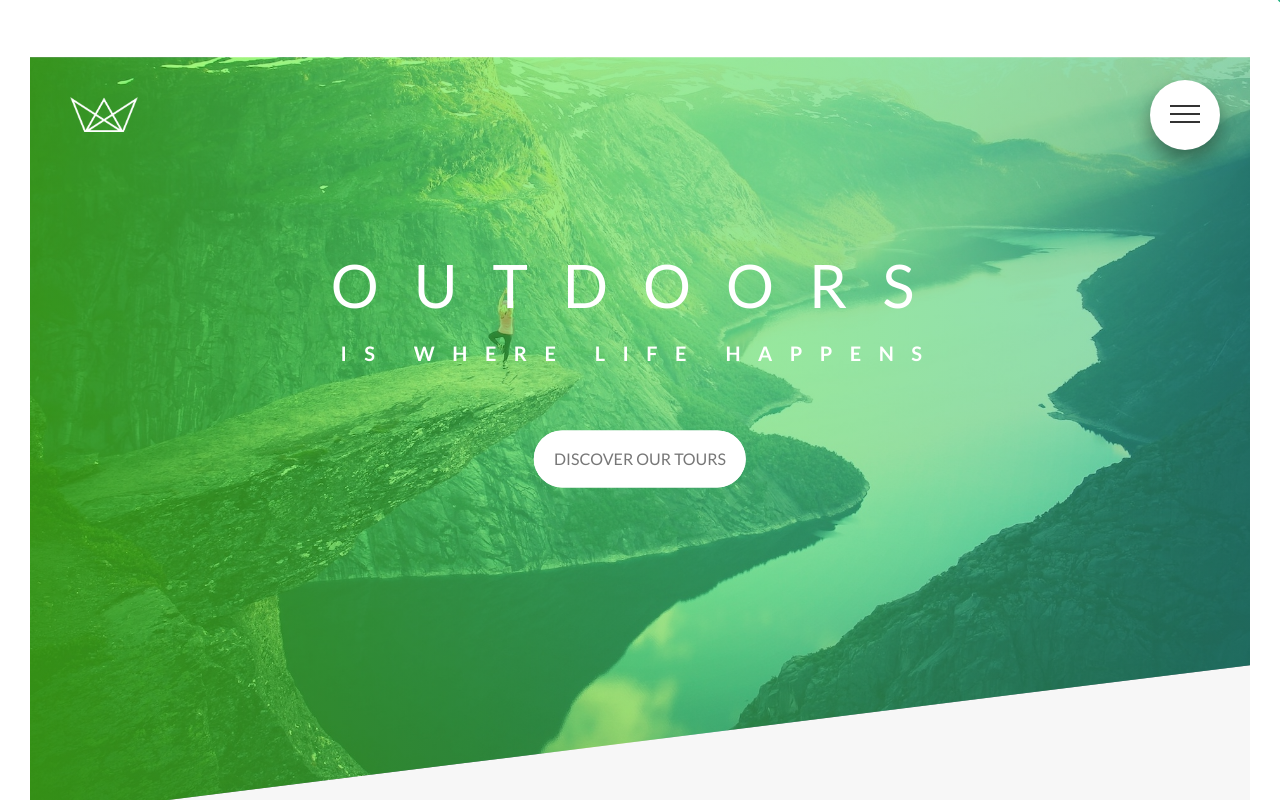
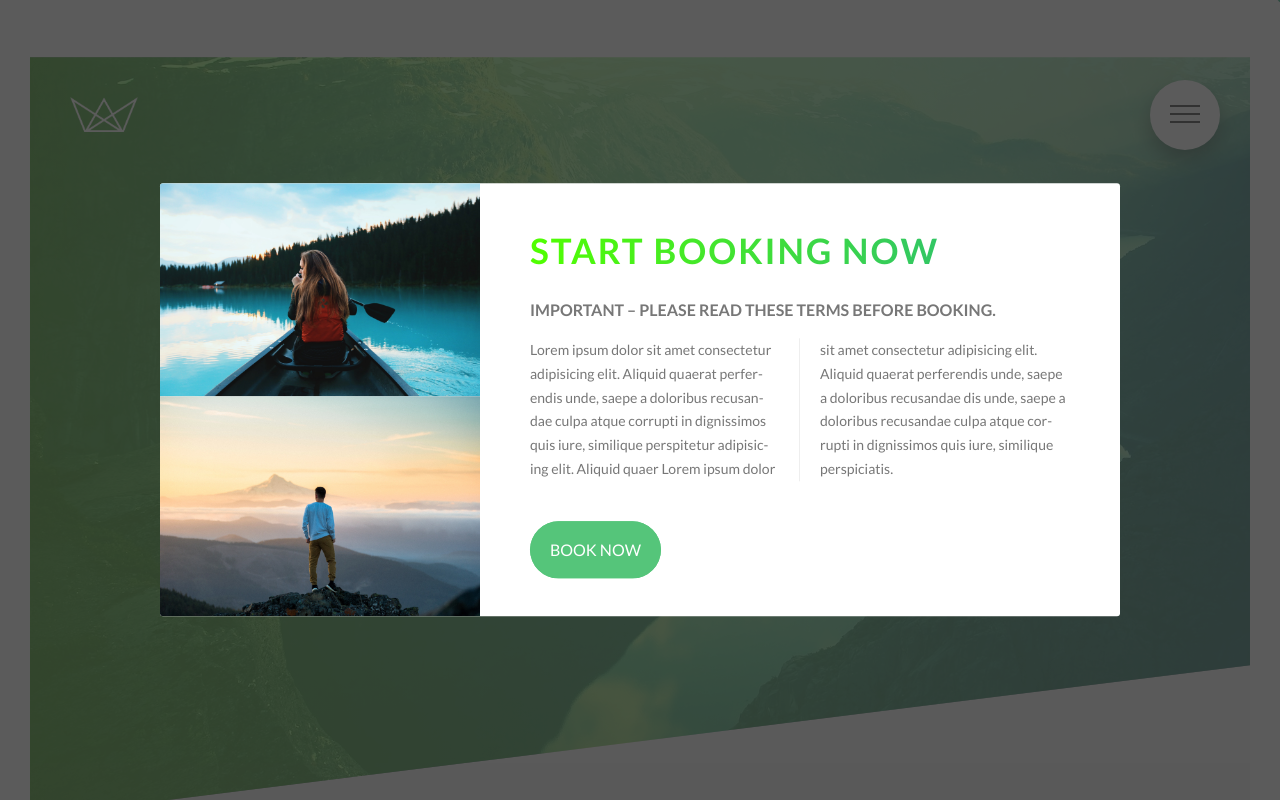
Before and after one commit to ravraw/natours, a website: page index.html in a window 1280 px wide. Shown: the top 800 px of the page. Drawn offline with Linux system fonts and the light colour scheme.

Commit message:
popup finished

```diff
--- a/index.html
+++ b/index.html
@@ -370,6 +370,27 @@
             </div>
         </div>
     </footer>
+    <div class="popup">
+        <div class="popup__content">
+            <div class="popup__left">
+                <img src="img/nat-8.jpg" alt="tour photo" class="popup__img">
+                <img src="img/nat-9.jpg" alt="tour photo" class="popup__img">
+
+            </div>
+            <div class="popup__right">
+                <h2 class="heading-secondary u-margin-bottom-small">Start booking now</h2>
+                <h3 class="heading-tertiary u-margin-bottom-small">Important &ndash; Please read these terms before booking.</h3>
+                <p class="popup__text">
+                    Lorem ipsum dolor sit amet consectetur adipisicing elit. Aliquid quaerat perferendis unde, saepe a doloribus recusandae culpa
+                    atque corrupti in dignissimos quis iure, similique perspitetur adipisicing elit. Aliquid quaer Lorem
+                    ipsum dolor sit amet consectetur adipisicing elit. Aliquid quaerat perferendis unde, saepe a doloribus
+                    recusandae dis unde, saepe a doloribus recusandae culpa atque corrupti in dignissimos quis iure, similique
+                    perspiciatis.
+                </p>
+                <a href="#" class="btn btn--green">Book Now</a>
+            </div>
+        </div>
+    </div>
 
     <!-- <section class="grid-test">
         <div class="row">
--- /dev/null
+++ b/sass/layout/_popup.scss
@@ -0,0 +1,55 @@
+.popup {
+  width: 100%;
+  height: 100vh;
+  position: fixed;
+  top: 0;
+  left: 0;
+  background: rgba($color-gray-dark-3, 0.8);
+  z-index: 2200;
+
+  &__content {
+    width: 75%;
+    background-color: $color-white;
+    box-shadow: 0 2rem 4rem (&color-black, 0.4);
+    position: absolute;
+    top: 50%;
+    left: 50%;
+    border-radius: 3px;
+    transform: translate(-50%, -50%);
+    display: table;
+    overflow: hidden;
+  }
+
+  &__left {
+    width: 33.3333%;
+    display: table-cell;
+  }
+  &__right {
+    width: 66.6666%;
+    display: table-cell;
+    vertical-align: middle;
+    padding: 3rem 5rem;
+    margin: 0 auto;
+  }
+  &__img {
+    display: block;
+    width: 100%;
+  }
+  &__text {
+    font-size: 1.4rem;
+    margin-bottom: 4rem;
+
+    -moz-column-count: 2;
+    -moz-column-gap: 4rem;
+    -moz-column-rule: 1px solid $color-gray-light-2;
+
+    column-count: 2;
+    column-gap: 4rem;
+    column-rule: 1px solid $color-gray-light-2;
+
+    -moz-hyphens: auto;
+    -webkit-hyphens: auto;
+    -ms-hyphens: auto;
+    hyphens: auto;
+  }
+}
--- a/sass/main.scss
+++ b/sass/main.scss
@@ -19,5 +19,6 @@
 @import "layout/grid";
 @import "layout/footer";
 @import "layout/navigation";
+@import "layout/popup";
 
 @import "pages/home";
```
Also changed, not shown: css/style.css.
